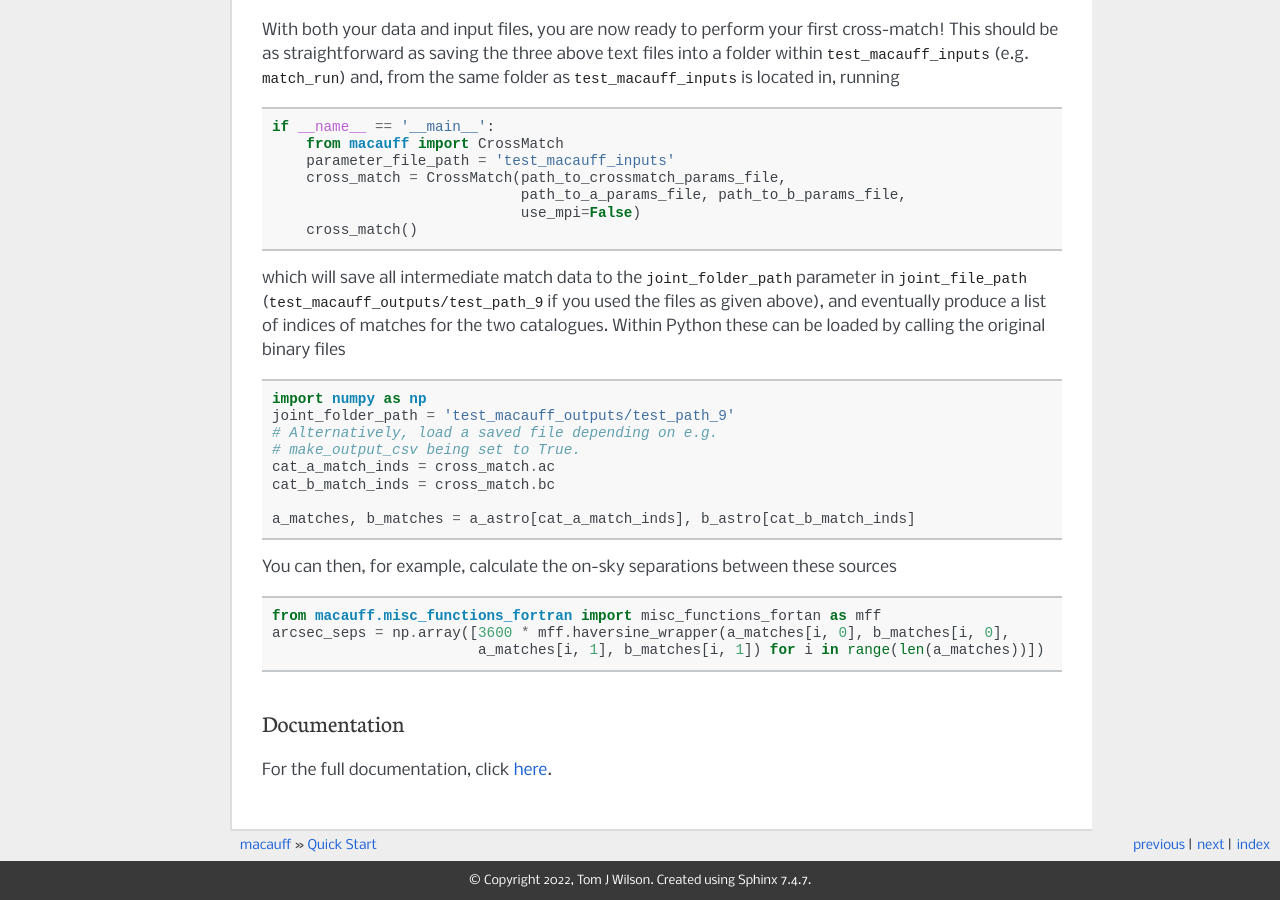
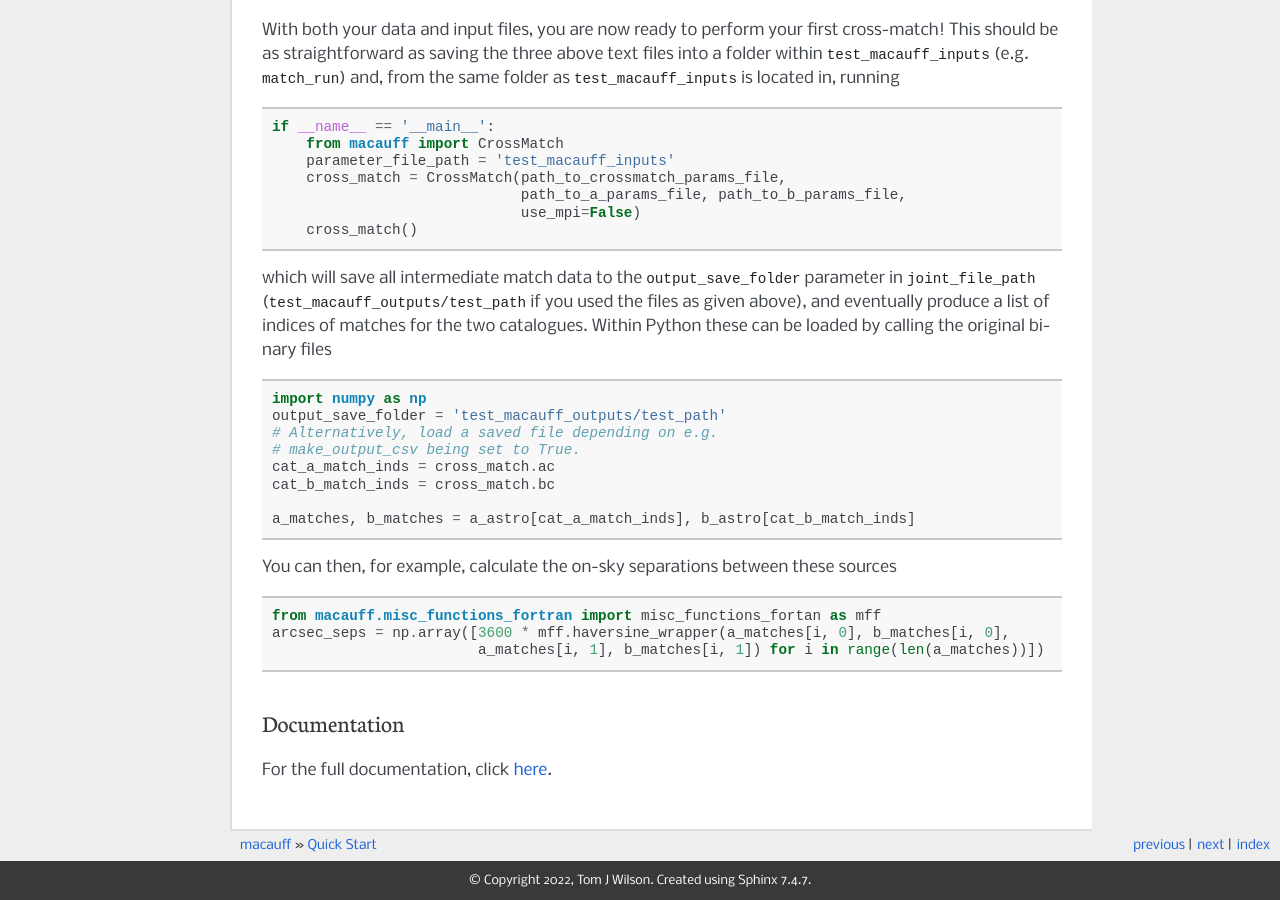
Before and after one commit to macauff/macauff, a Sphinx documentation site: the page built from docs/quickstart.rst, in a window 1280 px wide and 900 px high, scrolled down 4013 px. Built offline with Sphinx 7.4.7, drawn with Linux system fonts in a browser that asks for light colours; some of the changed text lies outside the part shown.

Commit message:
Merged joint_folder_path and output_csv_folder, updated tests.

```diff
--- a/docs/quickstart.rst
+++ b/docs/quickstart.rst
@@ -62,7 +62,7 @@ crossmatch_params.yaml::
 
     # File paths
     # Top-level folder for all temporary cross-match files to be created in. Should be absolute path, or relative to folder script called in
-    joint_folder_path: test_macauff_outputs/test_path_{}
+    output_save_folder: test_macauff_outputs/test_path
 
     make_output_csv: False
 
@@ -204,12 +204,12 @@ With both your data and input files, you are now ready to perform your first cro
                                  use_mpi=False)
         cross_match()
 
-which will save all intermediate match data to the ``joint_folder_path`` parameter in ``joint_file_path`` (``test_macauff_outputs/test_path_9`` if you used the files as given above), and eventually produce a list of indices of matches for the two catalogues. Within Python these can be loaded by calling the original binary files
+which will save all intermediate match data to the ``output_save_folder`` parameter in ``joint_file_path`` (``test_macauff_outputs/test_path`` if you used the files as given above), and eventually produce a list of indices of matches for the two catalogues. Within Python these can be loaded by calling the original binary files
 
 .. code-block:: python
 
     import numpy as np
-    joint_folder_path = 'test_macauff_outputs/test_path_9'
+    output_save_folder = 'test_macauff_outputs/test_path'
     # Alternatively, load a saved file depending on e.g.
     # make_output_csv being set to True.
     cat_a_match_inds = cross_match.ac
```
Also changed, not shown: docs/inputs.rst (+5 -10 lines), 8 other files.
